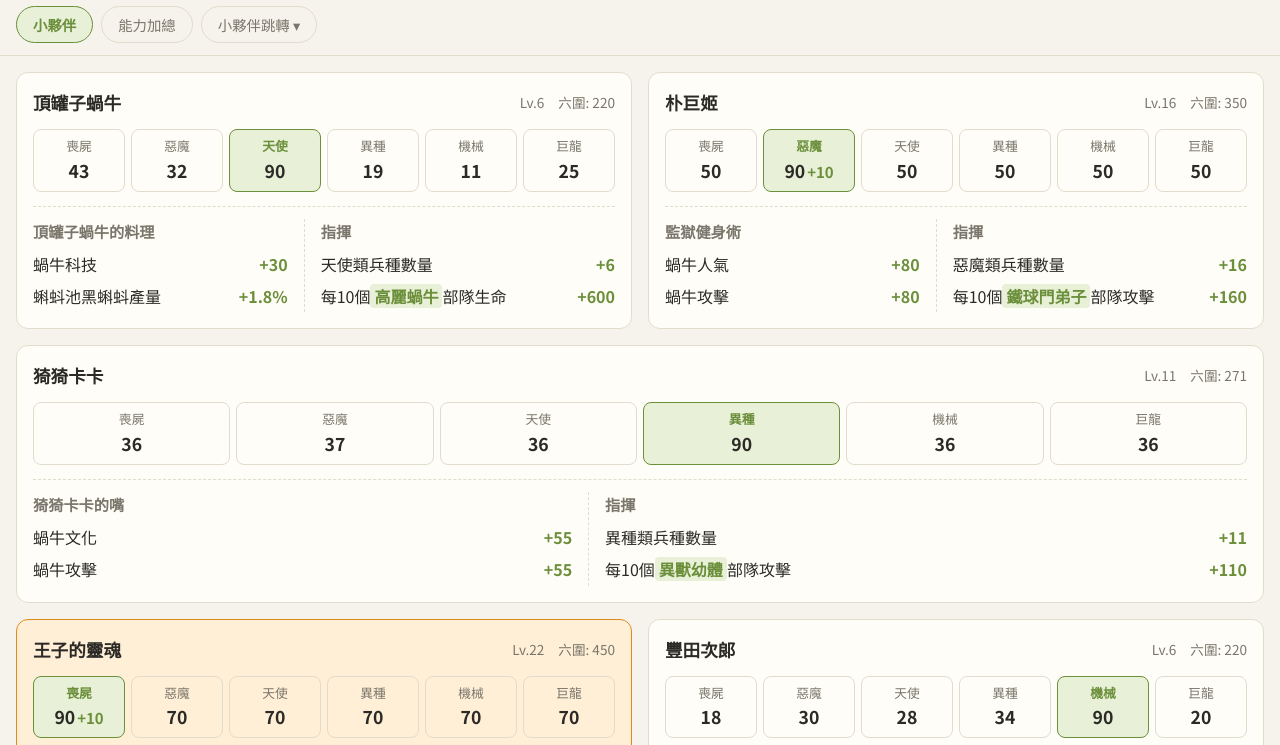
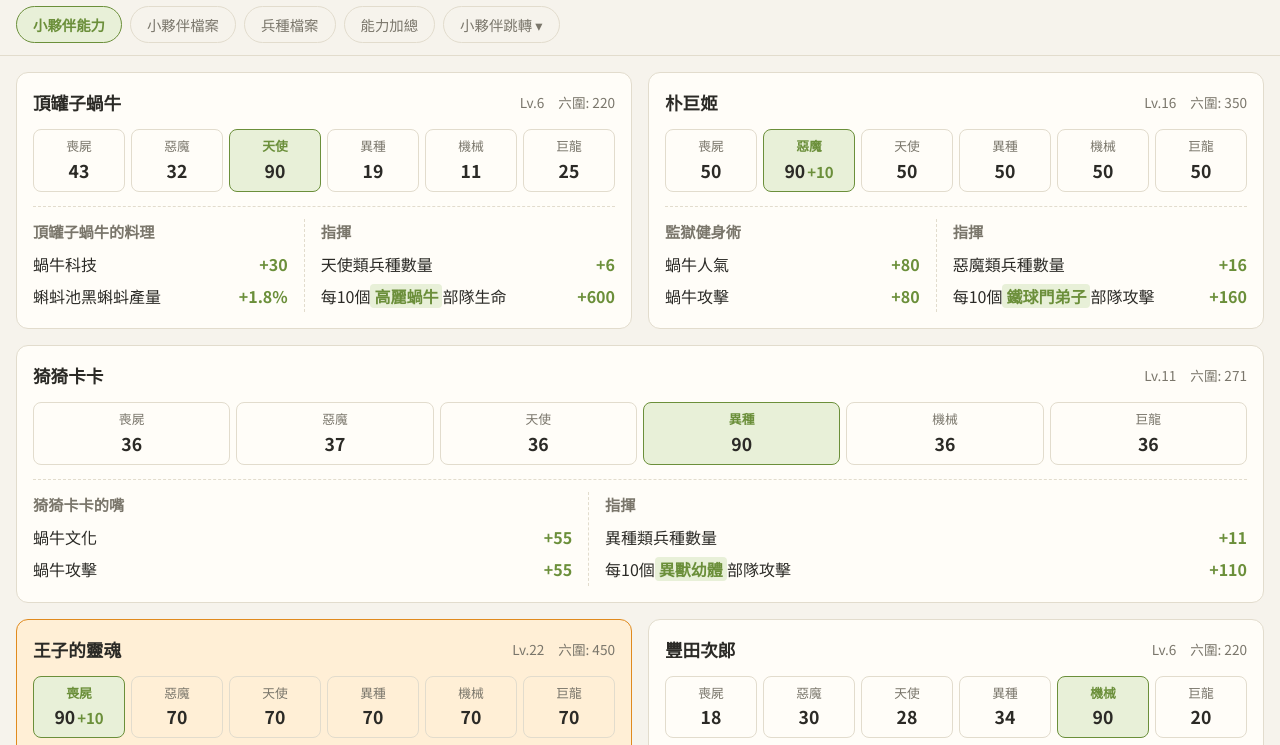
Before and after one commit to cyc6221/snail-partner, a plain HTML site: page index.html in a window 1280 px wide. Shown: the part 55-800 px from the top of the page. Drawn offline with Linux system fonts and the light colour scheme.

Commit message:
Add 小夥伴檔案 and 兵種檔案 tabs; rename first tab to 小夥伴能力
The view row is now 小夥伴能力 / 小夥伴檔案 / 兵種檔案 / 能力加總 followed by
the 小夥伴跳轉 dropdown, with empty sections for the two new pages.

Co-Authored-By: Claude Sonnet 5.5 <noreply@anthropic.com>

```diff
--- a/index.html
+++ b/index.html
@@ -16,7 +16,9 @@
   <h1>最強蝸牛・小夥伴能力模擬器</h1>
 </header>
 <nav class="viewnav" id="viewnav" aria-label="頁面切換">
-  <button type="button" class="vbtn" data-view="board" aria-current="true">小夥伴</button>
+  <button type="button" class="vbtn" data-view="board" aria-current="true">小夥伴能力</button>
+  <button type="button" class="vbtn" data-view="profiles" aria-current="false">小夥伴檔案</button>
+  <button type="button" class="vbtn" data-view="units" aria-current="false">兵種檔案</button>
   <button type="button" class="vbtn" data-view="summary" aria-current="false">能力加總</button>
   <div class="partner-nav" id="partnerNav">
     <button type="button" class="pn-btn" id="pnBtn" aria-haspopup="true" aria-expanded="false">小夥伴跳轉 ▾</button>
@@ -35,6 +37,8 @@
   </div>
 </div>
 <main class="board" id="board" aria-label="小夥伴檔案"></main>
+<section class="summary" id="profiles" aria-label="小夥伴檔案" hidden></section>
+<section class="summary" id="units" aria-label="兵種檔案" hidden></section>
 <section class="summary" id="summary" aria-label="能力加總" hidden></section>
 <script src="js/level.js"></script>
 <script src="data/partners.js"></script>
```
